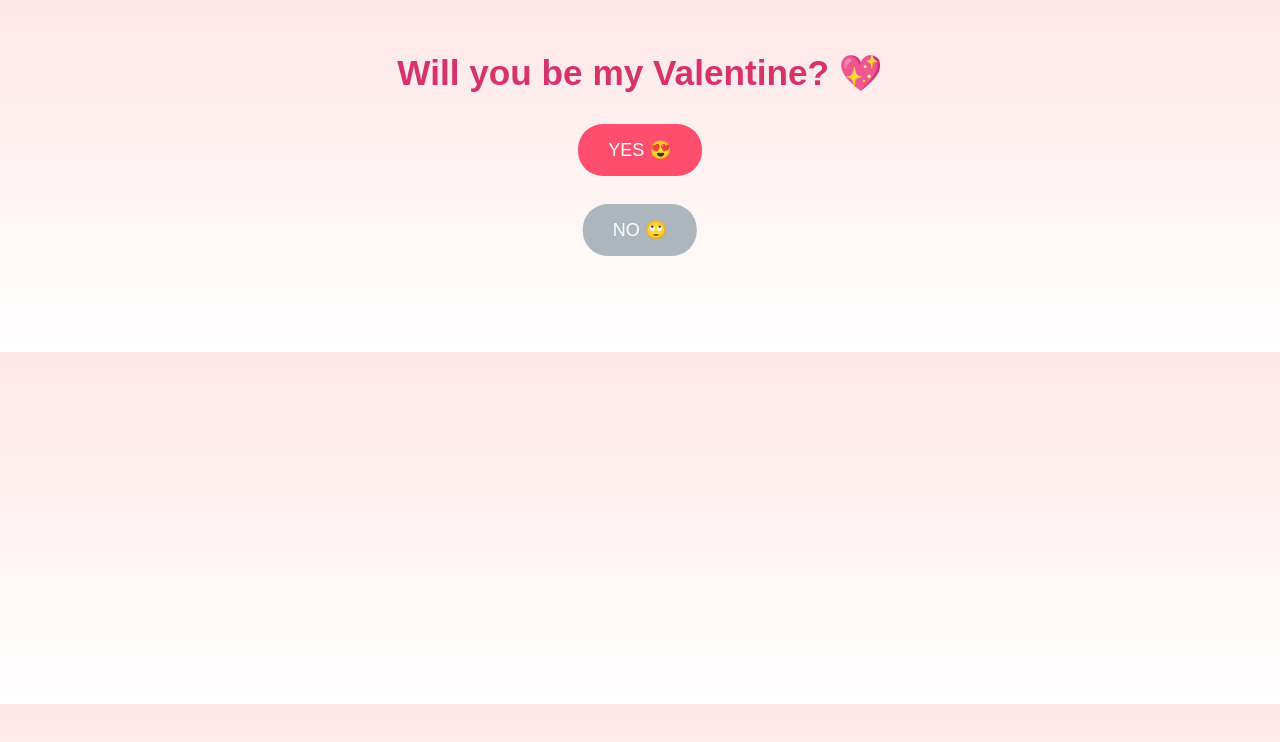
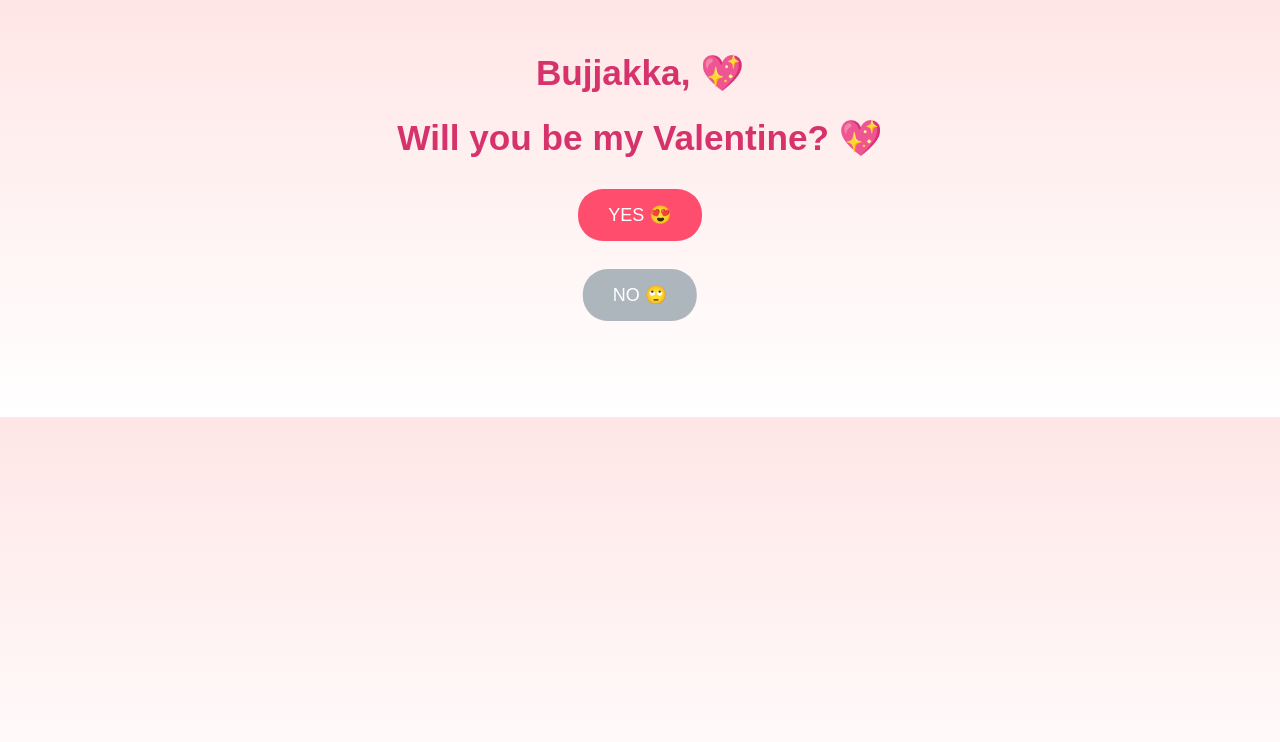
Before and after one commit to chandreddy1/mylovevalentine, a plain HTML site: page index.html in a window 1280 px wide. Drawn offline with Linux system fonts and the light colour scheme.

Commit message:
Update index.html

```diff
--- a/index.html
+++ b/index.html
@@ -71,7 +71,7 @@
 </head>
 
 <body>
-
+  <h1>Bujjakka, 💖</h1>
   <h1>Will you be my Valentine? 💖</h1>
 
   <div id="buttons">
```
